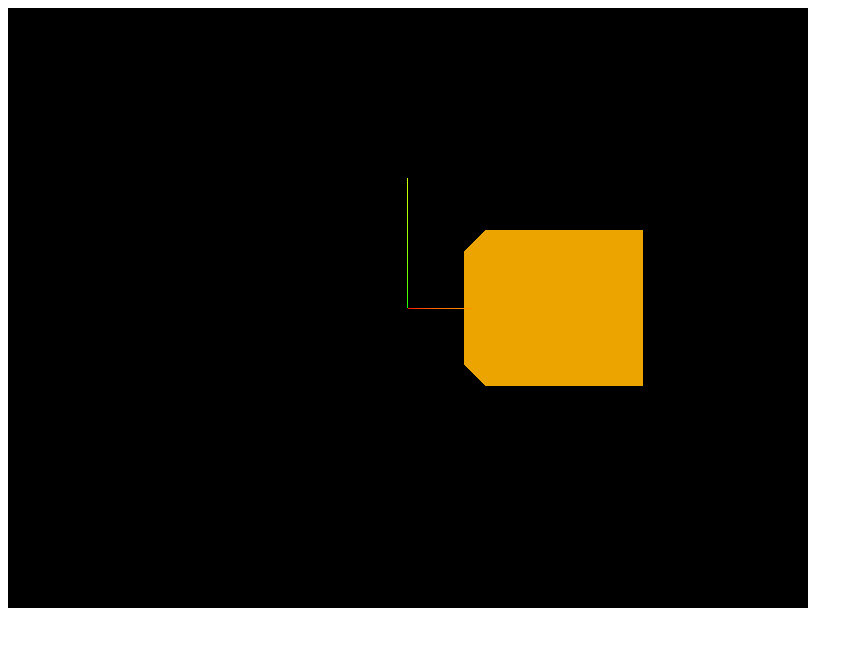
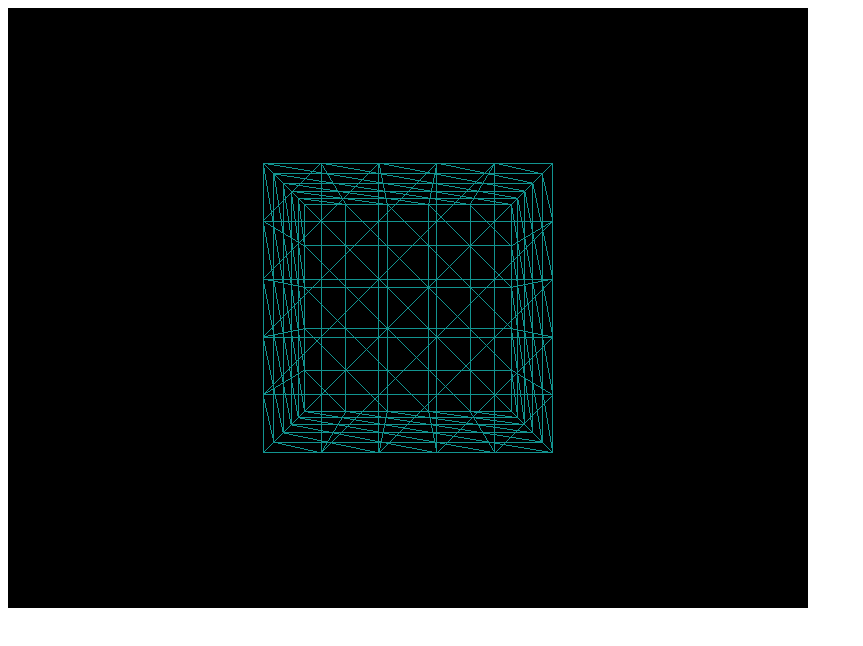
Before and after one commit to nagisaando/threejs-learning, a website built with Vite: page src/index.html in a window 1280 px wide. Shown: the whole page, without its empty margins (0-863 px from the left). Built offline with nearby package versions, Linux system fonts and the light colour scheme.

Commit message:
learn camera

```diff
--- a/src/index.html
+++ b/src/index.html
@@ -8,7 +8,6 @@
     </head>
     <body>
         <canvas class="webgl"></canvas>
-        <!-- <script type="module" src="./scripts/lesson1-4.js"></script> -->
-        <script type="module" src="./scripts/lesson5-animation.js"></script>
+        <script type="module" src="./scripts/lesson6-camera.js"></script>
     </body>
 </html>
--- /dev/null
+++ b/src/scripts/lesson6-camera.js
@@ -0,0 +1,122 @@
+import * as THREE from 'three'
+import { OrbitControls } from 'three/addons/controls/OrbitControls.js';
+
+const cursor = {
+    x: 0,
+    y: 0
+}
+window.addEventListener('mousemove', (e) => {
+    cursor.x = e.clientX / sizes.width - 0.5 // this will go from -0.5 to 0.5 if the cursor is within the canvas
+    cursor.y = -(e.clientY / sizes.height - 0.5)
+})
+
+/**
+ * Base
+ */
+// Canvas
+const canvas = document.querySelector('canvas.webgl')
+
+// Sizes
+const sizes = {
+    width: 800,
+    height: 600
+}
+
+// Scene
+const scene = new THREE.Scene()
+
+// Object
+const mesh = new THREE.Mesh(
+    new THREE.BoxGeometry(1, 1, 1, 5, 5, 5),
+    new THREE.MeshBasicMaterial({ wireframe: true, color: '#129490' })
+)
+scene.add(mesh)
+
+const mesh1 = new THREE.Mesh(
+    new THREE.BoxGeometry(1, 1, 1, 5, 5, 5),
+    new THREE.MeshBasicMaterial({ color: '0xECA400' })
+)
+
+// mesh1.position.x = 4
+// mesh1.position.y = 1
+// mesh1.position.z = 0.5 // even if I change the z axes, with new THREE.OrthographicCamera, the size will be same as the other object
+// scene.add(mesh1)
+
+// const mesh3 = new THREE.Mesh(
+//     new THREE.BoxGeometry(1, 1, 1, 5, 5, 5),
+//     new THREE.MeshBasicMaterial({ color: '#129490' })
+// )
+
+// mesh3.position.x = -2
+
+// scene.add(mesh3)
+
+
+// Camera
+
+// 1st parameter [field of view]: vertical vision angle. 45-75 is common.
+//                                if the number is real big, it can cause disorientation on objects (object stretch out)
+// 2st parameter [aspect]
+// 3rd parameter [near]         : object closer than "near" or further than "far" won't show up (object does not render)
+// 4th parameter [far]          : do not use extreme number for these which can cause z-fighting. GPU will have a problem to determine which project should come front etc
+const camera = new THREE.PerspectiveCamera(45, sizes.width / sizes.height, 0.1, 100)
+
+
+const aspectRatio = sizes.height / sizes.width
+
+
+// Orthographic camera: renders the scene without perspective (It is to represent three-dimensional objects in two dimensions ). Even if the element is far, the size won’t change
+// If the aspect ratio is wider(e.g., 16: 9), the left [1st param] and right [2st param] boundaries need to extend outward to maintain the proportions.
+// If the aspect ratio is taller(e.g., 4: 3), the top [3rd param] and bottom [4th param] boundaries might need adjustment instead. (but horizontal scaling using left and right are more common)
+// const camera = new THREE.OrthographicCamera(-1, 1, -1 * aspectRatio, 1 * aspectRatio, 0.1, 100)
+
+
+// camera.position.x = 4
+// camera.position.y = 2
+camera.position.z = 3
+camera.lookAt(mesh.position)
+scene.add(camera)
+
+console.log(camera.position.length())
+
+// Renderer
+const renderer = new THREE.WebGLRenderer({
+    canvas: canvas
+})
+renderer.setSize(sizes.width, sizes.height)
+
+// Animate manually
+// const clock = new THREE.Clock()
+
+// const tick = () => {
+//     // const elapsedTime = clock.getElapsedTime()
+
+//     // creates full circle effects by moving mouse from left to right
+//     camera.position.x = Math.sin(cursor.x * Math.PI * 2) * 2
+//     camera.position.z = Math.cos(cursor.x * Math.PI * 2) * 2
+//     camera.position.y = cursor.y * 10
+//     camera.lookAt(mesh.position)
+//     // Update objects
+//     // mesh.rotation.y = elapsedTime;
+
+//     // Render
+//     renderer.render(scene, camera)
+
+//     // Call tick again on the next frame
+//     window.requestAnimationFrame(tick)
+// }
+
+
+// Animate using three.js
+
+const controls = new OrbitControls(camera, canvas)
+controls.enableDamping = true
+const tick = () => {
+    controls.update()
+    renderer.render(scene, camera)
+
+    // Call tick again on the next frame
+    window.requestAnimationFrame(tick)
+}
+
+tick()
--- a/src/style.css
+++ b/src/style.css
@@ -0,0 +1,4 @@
+body {
+    /* margin: 0; */
+    /* overflow: hidden; */
+}
```
